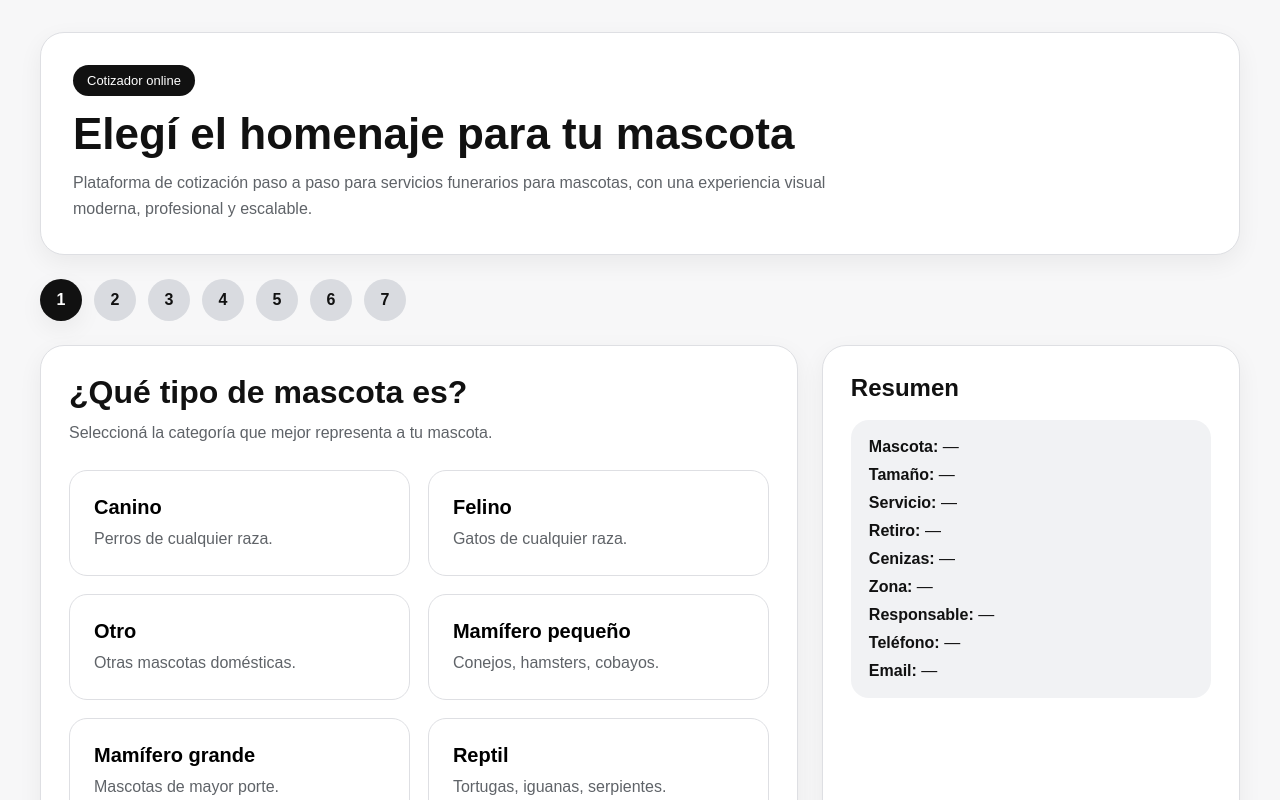
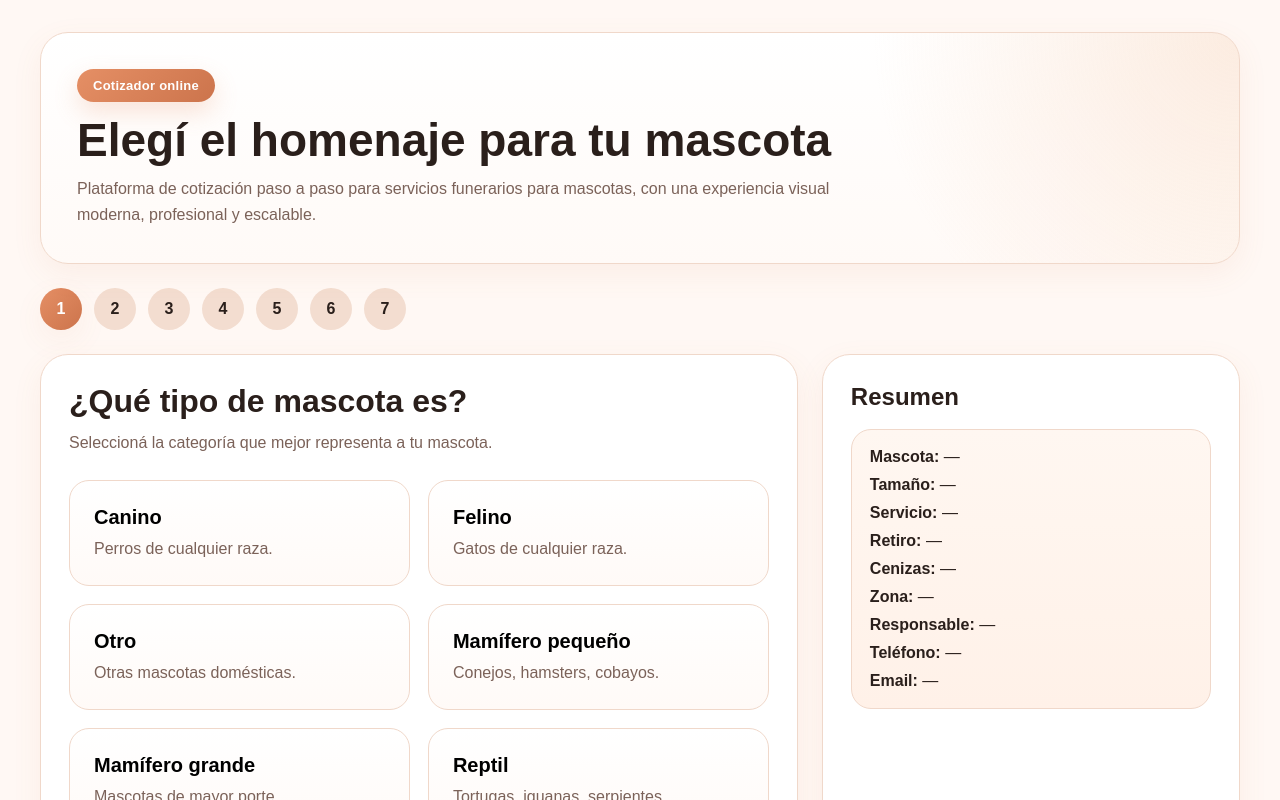
Before and after one commit to ffrankito/Paginacementerio, a React (Vite) app: page / in a window 1280 px wide. Shown: the top 800 px of the page. Built offline with nearby package versions, Linux system fonts and the light colour scheme.

Commit message:
Correcion unificar y pulir estilos visuales del cotizador

```diff
--- a/src/index.css
+++ b/src/index.css
@@ -1,17 +1,20 @@
 :root {
-  --bg: #f7f7f8;
+  --bg: #fff8f4;
   --surface: #ffffff;
-  --surface-soft: #f1f2f4;
-  --text: #111111;
-  --text-soft: #5f6368;
-  --border: #dedfe3;
-  --primary: #111111;
-  --radius-xl: 24px;
-  --radius-lg: 18px;
-  --radius-md: 14px;
-  --shadow-soft: 0 8px 24px rgba(0, 0, 0, 0.06);
-  --shadow-hover: 0 14px 32px rgba(0, 0, 0, 0.14);
-  --transition-fast: 0.25s ease;
+  --surface-soft: #fff1e8;
+  --text: #2a1f1b;
+  --text-soft: #7b6259;
+  --border: #f0d8ca;
+  --primary: #e58f65;
+  --primary-dark: #cc744c;
+  --accent: #f6c9a8;
+  --accent-soft: #ffe4d1;
+  --radius-xl: 28px;
+  --radius-lg: 20px;
+  --radius-md: 16px;
+  --shadow-soft: 0 10px 30px rgba(204, 116, 76, 0.08);
+  --shadow-hover: 0 18px 38px rgba(204, 116, 76, 0.18);
+  --transition-fast: 0.28s ease;
   --container: 1200px;
 }
 
@@ -62,6 +65,7 @@ img {
   border: 1px solid var(--border);
   border-radius: var(--radius-xl);
   box-shadow: var(--shadow-soft);
+  backdrop-filter: blur(8px);
 }
 
 .section-title {
@@ -89,7 +93,7 @@ img {
   width: 100%;
   border: 1px solid var(--border);
   border-radius: var(--radius-lg);
-  background: var(--surface);
+  background: linear-gradient(180deg, #ffffff 0%, #fffaf7 100%);
   padding: 24px;
   text-align: left;
   cursor: pointer;
@@ -112,7 +116,8 @@ img {
 
 .option-card.selected {
   border: 2px solid var(--primary);
-  box-shadow: 0 12px 30px rgba(0, 0, 0, 0.1);
+  background: linear-gradient(180deg, #fff8f3 0%, #fff1e8 100%);
+  box-shadow: 0 16px 34px rgba(229, 143, 101, 0.18);
 }
 
 .option-card__content {
@@ -156,49 +161,43 @@ img {
 }
 
 .action-button--primary {
-  background: var(--primary);
+  background: linear-gradient(135deg, var(--primary), var(--primary-dark));
   color: #ffffff;
+  box-shadow: 0 12px 24px rgba(229, 143, 101, 0.22);
 }
 
 .action-button--secondary {
-  background: var(--surface-soft);
+  background: #fff7f1;
   color: var(--text);
   border: 1px solid var(--border);
 }
 
-@media (max-width: 900px) {
-  .app {
-    padding: 24px 16px;
-  }
-
-  .section-title {
-    font-size: 26px;
-  }
-
-  .grid-2 {
-    grid-template-columns: 1fr;
-  }
-}
-
 .hero {
-  padding: 32px;
+  padding: 36px;
   margin-bottom: 24px;
+  background:
+    radial-gradient(circle at top right, rgba(246, 201, 168, 0.35), transparent 30%),
+    linear-gradient(180deg, #ffffff 0%, #fffaf7 100%);
 }
 
 .hero__badge {
   display: inline-block;
-  background: var(--primary);
+  background: linear-gradient(135deg, var(--primary), var(--primary-dark));
   color: #ffffff;
-  padding: 8px 14px;
+  padding: 9px 16px;
   border-radius: 999px;
   font-size: 13px;
+  font-weight: 700;
+  letter-spacing: 0.02em;
   margin-bottom: 14px;
+  box-shadow: 0 10px 24px rgba(229, 143, 101, 0.24);
 }
 
 .hero__title {
   margin: 0 0 12px;
-  font-size: 44px;
-  line-height: 1.1;
+  font-size: 46px;
+  line-height: 1.05;
+  max-width: 760px;
 }
 
 .hero__text {
@@ -242,7 +241,8 @@ img {
 }
 
 .summary__box {
-  background: var(--surface-soft);
+  background: linear-gradient(180deg, #fff7f1 0%, #fff1e8 100%);
+  border: 1px solid var(--border);
   border-radius: var(--radius-lg);
   padding: 18px;
 }
@@ -253,25 +253,6 @@ img {
 
 .summary__box p:last-child {
   margin-bottom: 0;
-}
-
-@media (max-width: 900px) {
-  .hero {
-    padding: 24px;
-  }
-
-  .hero__title {
-    font-size: 32px;
-  }
-
-  .layout {
-    grid-template-columns: 1fr;
-  }
-
-  .workspace,
-  .summary {
-    padding: 22px;
-  }
 }
 
 .step-indicator {
@@ -285,7 +266,7 @@ img {
   width: 42px;
   height: 42px;
   border-radius: 999px;
-  background: #d9dbe0;
+  background: #f3ddd0;
   color: var(--text);
   display: flex;
   align-items: center;
@@ -299,7 +280,7 @@ img {
 }
 
 .step-indicator__item.is-active {
-  background: var(--primary);
+  background: linear-gradient(135deg, var(--primary), var(--primary-dark));
   color: #ffffff;
   box-shadow: var(--shadow-soft);
 }
@@ -309,16 +290,6 @@ img {
   justify-content: space-between;
   gap: 16px;
   margin-top: 28px;
-}
-
-@media (max-width: 640px) {
-  .navigation-buttons {
-    flex-direction: column-reverse;
-  }
-
-  .navigation-buttons .action-button {
-    width: 100%;
-  }
 }
 
 .form-grid {
@@ -356,7 +327,7 @@ img {
 .form-field textarea:focus {
   outline: none;
   border-color: var(--primary);
-  box-shadow: 0 0 0 3px rgba(17, 17, 17, 0.08);
+  box-shadow: 0 0 0 3px rgba(229, 143, 101, 0.15);
 }
 
 .form-field--full {
@@ -364,6 +335,35 @@ img {
 }
 
 @media (max-width: 900px) {
+  .app {
+    padding: 24px 16px;
+  }
+
+  .section-title {
+    font-size: 26px;
+  }
+
+  .grid-2 {
+    grid-template-columns: 1fr;
+  }
+
+  .hero {
+    padding: 24px;
+  }
+
+  .hero__title {
+    font-size: 32px;
+  }
+
+  .layout {
+    grid-template-columns: 1fr;
+  }
+
+  .workspace,
+  .summary {
+    padding: 22px;
+  }
+
   .form-grid {
     grid-template-columns: 1fr;
   }
@@ -372,3 +372,13 @@ img {
     grid-column: auto;
   }
 }
+
+@media (max-width: 640px) {
+  .navigation-buttons {
+    flex-direction: column-reverse;
+  }
+
+  .navigation-buttons .action-button {
+    width: 100%;
+  }
+}
```
